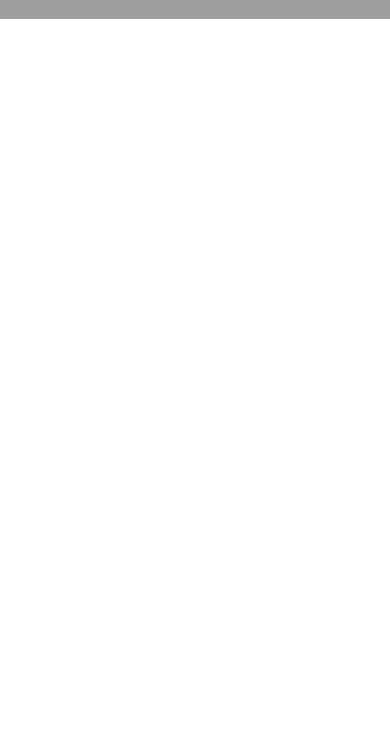
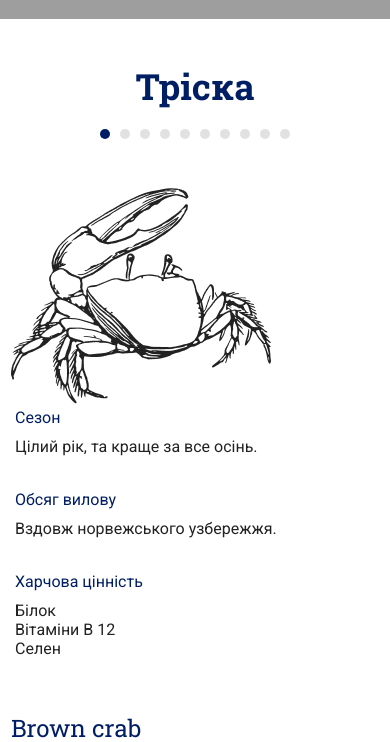
Before and after one commit to BigHeadliner/Seafood, a plain HTML site: page index.html in a window 390 px wide. Shown: the part 847-1589 px from the top of the page. Before the commit the page ends 866 px from the top, so only its background shows below. Drawn offline with nearby package versions, Linux system fonts and the light colour scheme; grey boxes are pictures that could not be loaded.

Commit message:
product section responsive

```diff
--- a/css/style.css
+++ b/css/style.css
@@ -443,6 +443,12 @@ body {
    background-color:#001E64;
 }
 
+@media (max-width: 1160px) {
+  .product__name{
+    width:350px;
+  }
+}
+
 @media (max-width: 1000px) {
     /* header */
   .menu__list {
@@ -475,6 +481,48 @@ body {
     display:block;
     text-align:center;
   }
+  .product__name{
+    width:250px;
+  }
+}
+@media (max-width: 890px) {
+   .product__inner{
+     display:block;
+   }
+   .product__content{
+     margin:0 auto;
+   }
+   .product__name{
+     width:100%;
+     padding-top:0;
+     margin-bottom:80px;
+   }
+   .product__name-item + .product__name-item{
+     margin-top:0;
+     height: 38px;
+
+   }
+   .product__name-item.slik-current {
+     line-height: 44px;
+   }
+   .product__name .slick-dots{
+     left:0;
+     right:0;
+     flex-direction:row;
+     justify-content:center;
+   }
+   .product__name .slick-dots button{
+      width:10px;
+      height:10px;
+      font-size: 0;
+      padding: 0;
+      border-radius:50%;
+      background-color:#C4C4C4;
+      margin:0 5px;
+   }
+   .product__name .slick-active button{
+    background-color:#001E64;
+   }
 }
 
 @media (max-width: 745px) {
@@ -489,6 +537,21 @@ body {
 
 }
 
+@media (max-width: 650px){
+  .product__content{
+     width:100%;
+  }
+}
+
+@media (max-width: 600px){
+  .product__content-box{
+   display:block;
+  }
+  .product__content-list {
+    width:100%;
+  }
+}
+
 @media (max-width: 470px){
    /* header */
    .header-slider{
@@ -497,16 +560,22 @@ body {
    .slick-dots{
     left:5px;
    }
-   .slik-prev,
-   .slik-next {
+   .sliсk-prev,
+   .slick-next {
      left:9px;
    }
-   .header__content-btn {
+   .header__content-btn{
      margin-left:50px;
    }
    .title{
      font-size:34px;
      line-height:44px;
+   }
+   .product__content-btn{
+    padding: 12px 55px;
+   }
+   .product{
+     padding-top:50px;
    }
 
 }
@@ -535,4 +604,7 @@ body {
   .header__content-btn{
     margin-left: 0;
   }
+  .product__name-item.slick-current {
+    font-size: 32px;
+  }
 }
--- a/index.html
+++ b/index.html
@@ -116,8 +116,8 @@
     </div>
   </header>
   <main class="main">
-    <!-- <section class="product">
-      <div class="container">
+     <section class="product">
+       <div class="container">
         <div class="product__inner">
           <div class="product__name">
             <h3 class="product__name-item">Тріска</h3>
@@ -486,6 +486,7 @@
         </div>
       </div>
     </section>
+    <!--
     <div class="seafood-box">
       <div class="container">
         <div class="seafood-box__items">
--- a/js/main.js
+++ b/js/main.js
@@ -29,6 +29,18 @@ $('.product__name').slick({
      vertical: true,
      prevArrow:'<button type="button" class="product-prev"><img src="images/product-prev.svg" alt="arrow"></button>',
      nextArrow:'<button type="button" class="product-next"><img src="images/product-next.svg" alt="arrow"></button>',
+     responsive: [
+        {
+            breakpoint: 891,
+            settings: {
+                vertical: false,
+                slidesToShow: 1,
+                arrows: false,
+                dots: true
+            }
+
+        }
+    ]
   });
   $('.product__content').slick({
       slidesToShow: 1,
```
